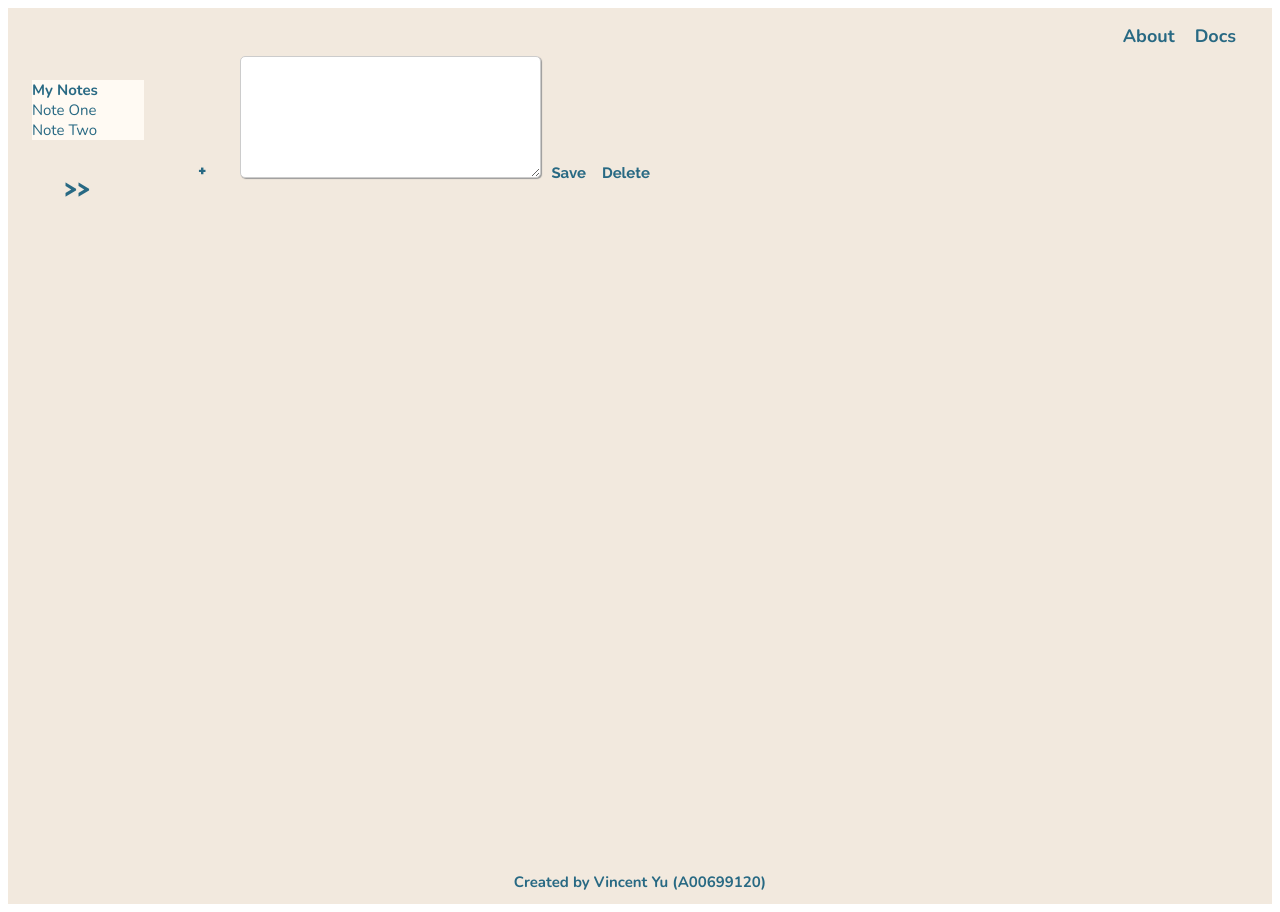
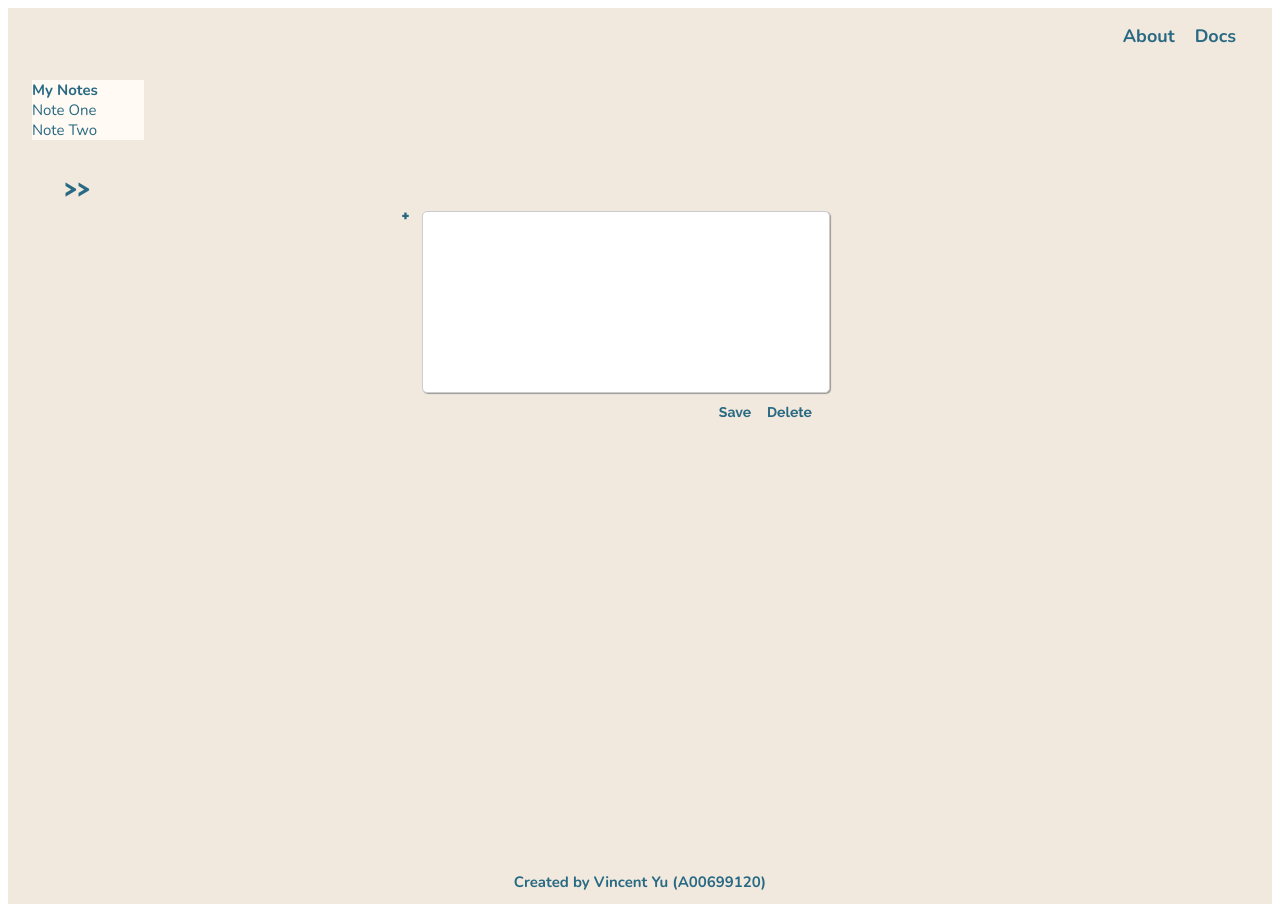
Before and after one commit to yuvincen/assignment_1, a plain HTML site: page note.html in a window 1280 px wide. Drawn offline with nearby package versions, Linux system fonts and the light colour scheme.

Commit message:
Finalizing overall assignment with updated html and css files

```diff
--- a/note.html
+++ b/note.html
@@ -25,7 +25,7 @@
             <button class="add-text" type="button">+</button>
             <textarea id="note" name="note" rows="5" cols="33"></textarea>
             <button class="save-button" type="button">Save</button>
-            <button class="delete-button" type="button">Delete</button>
+            <button class="delete-button" tyoe="button">Delete</button>
         </div>
         <div class="footer">Created by Vincent Yu (A00699120)</div>
     </div>
--- a/styles.css
+++ b/styles.css
@@ -1,3 +1,9 @@
+@media (min-width: 320px) and (max-width: 480px) { /* Mobile Devices Size */
+}
+
+@media (min-width: 769px) and (max-width: 1024px) { /* Small Screens & Laptops Size */
+}
+
 .container {
     display: grid;
     grid-template-rows: 3rem 50rem 3rem;
@@ -67,7 +73,7 @@
     background-color: #fffaf3;
     color: #286983;
     font-family: 'Nunito', sans-serif;
-    font-size: 15px;
+    font-size: 15px;;
 }
 
 .content {
@@ -75,7 +81,7 @@
     background-color: #f2e9de;
 }
 
-.add-text {
+.add-button {
     background-color: #f2e9de;
     border: none;
     color: #286983;
@@ -88,12 +94,37 @@
     display: inline-block;
 }
 
+.add-text {
+    background-color: #f2e9de;
+    border: none;
+    color: #286983;
+    font-family: 'Raleway', sans-serif;
+    font-size: 20px;
+    font-weight: bold;
+    float: left;
+    text-align: top;
+    text-decoration: none;
+    margin-left: 20%;
+    height: 40%;
+    width: 3%;
+}
+
 textarea {
     padding: 10px;
     line-height: 1.5;
     border-radius: 5px;
     border: 1px solid #ccc;
     box-shadow: 1px 1px 1px #999;
+    resize: none;
+    padding-left:10px;
+    padding-top: 10px;
+    margin-top: 14%;
+    margin-left: 0%;
+    height: 20%;
+    width: 35%;
+    top: 20%;
+    left: 15%;
+    float: bottom;
 }
 
 .save-button {
@@ -101,8 +132,11 @@ textarea {
     border: none;
     color: #286983;
     font-family: 'Raleway', sans-serif;
-    font-size: 15px;
+    font-size: 14px;
     font-weight: bold;
+    position: relative;
+    top: 3%;
+    right: 11%;
 }
 
 .delete-button {
@@ -110,6 +144,9 @@ textarea {
     border: none;
     color: #286983;
     font-family: 'Raleway', sans-serif;
-    font-size: 15px;
+    font-size: 14px;
     font-weight: bold;
+    position: relative;
+    top: 3%;
+    right: 11%;
 }
```
Also changed, not shown: index.html (+1 -1 lines).
